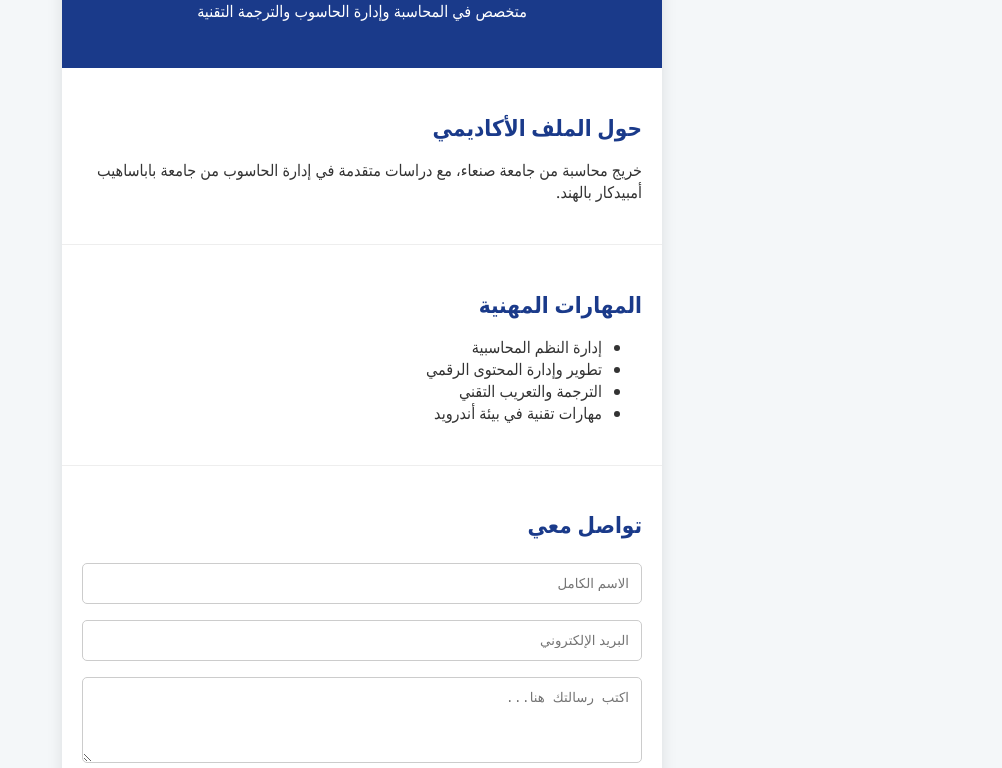
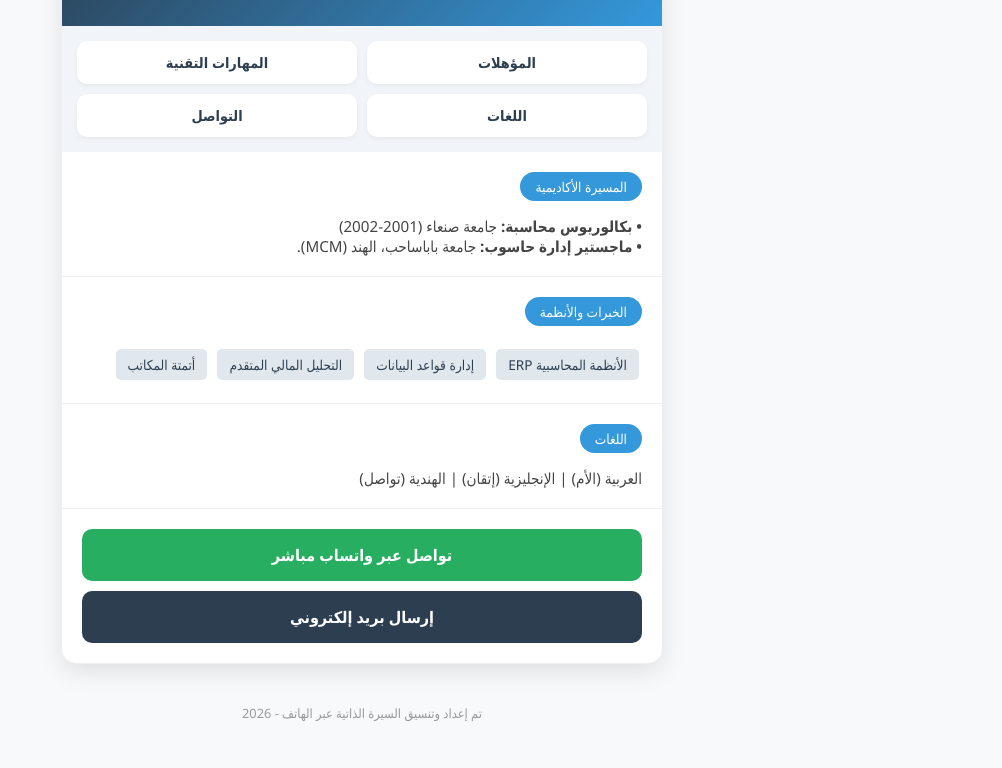
Before and after one commit to dalmaafri-sketch/My-cv, a plain HTML site: page index.html in a window 1280 px wide. Shown: the part 132-900 px from the top of the page, without its empty margins (278-1280 px from the left). Drawn offline with Linux system fonts and the light colour scheme.

Commit message:
Update index.html

```diff
--- a/index.html
+++ b/index.html
@@ -1,102 +1,147 @@
-DOCTYPE html>.<!DOCTYPE html>
+<!DOCTYPE html>
 <html lang="ar" dir="rtl">
 <head>
     <meta charset="UTF-8">
     <meta name="viewport" content="width=device-width, initial-scale=1.0">
-    <title>الملف الشخصي | فهد المعافري</title>
+    <meta name="description" content="السيرة الذاتية المهنية للأستاذ فهد المعافري - محاسب تقني">
+    <title>فهد محمد سعيد المعافري | CV</title>
     <style>
+        :root {
+            --primary-dark: #2c3e50;
+            --info-blue: #3498db;
+            --success-green: #27ae60;
+            --bg-light: #f8f9fa;
+        }
         body {
             font-family: 'Segoe UI', Tahoma, Geneva, Verdana, sans-serif;
-            background-color: #f4f7f9;
+            background-color: var(--bg-light);
             margin: 0;
-            padding: 0;
+            padding: 10px;
             color: #333;
         }
-        .container {
+        .main-card {
             max-width: 600px;
-            margin: auto;
+            margin: 20px auto;
             background: #fff;
-            min-height: 100vh;
-            box-shadow: 0 0 15px rgba(0,0,0,0.1);
+            border-radius: 15px;
+            overflow: hidden;
+            box-shadow: 0 8px 25px rgba(0,0,0,0.1);
+            border: 1px solid #eee;
         }
-        header {
-            background-color: #1a3a8a;
+        .header {
+            background: linear-gradient(135deg, var(--primary-dark), var(--info-blue));
             color: white;
             padding: 30px 20px;
             text-align: center;
         }
-        section {
-            padding: 25px 20px;
-            border-bottom: 1px solid #eee;
+        .header h1 { margin: 0; font-size: 1.6em; letter-spacing: 1px; }
+        .header p { margin: 10px 0 0; opacity: 0.9; font-weight: 300; }
+
+        .nav-grid {
+            display: grid;
+            grid-template-columns: repeat(2, 1fr);
+            gap: 10px;
+            padding: 15px;
+            background: #f1f4f8;
         }
-        h1, h2 { margin-bottom: 15px; }
-        h2 { color: #1a3a8a; font-size: 1.4em; }
+        .nav-item {
+            background: white;
+            padding: 12px;
+            text-align: center;
+            border-radius: 10px;
+            text-decoration: none;
+            color: var(--primary-dark);
+            font-weight: bold;
+            font-size: 0.9em;
+            box-shadow: 0 2px 5px rgba(0,0,0,0.05);
+            transition: 0.2s;
+        }
+        .nav-item:active { transform: scale(0.95); background: #eef2f7; }
 
-        /* تنسيق نموذج التواصل */
-        input, textarea {
-            width: 100%;
-            padding: 12px;
-            margin: 8px 0;
-            border: 1px solid #ccc;
+        .content-section { padding: 20px; border-bottom: 1px solid #f0f0f0; }
+        .title-tag {
+            background: var(--info-blue);
+            color: white;
+            padding: 5px 15px;
+            border-radius: 20px;
+            font-size: 0.85em;
+            display: inline-block;
+            margin-bottom: 15px;
+        }
+        .info-text { font-size: 0.95em; color: #444; margin: 0; }
+
+        .skill-badge {
+            display: inline-block;
+            background: #e1e8ed;
+            padding: 6px 12px;
             border-radius: 5px;
-            box-sizing: border-box; /* لضمان عدم خروج المدخلات عن الحواف */
+            margin: 3px;
+            font-size: 0.85em;
+            color: var(--primary-dark);
         }
-        button {
-            background-color: #1a3a8a;
+
+        .action-buttons { padding: 20px; display: flex; flex-direction: column; gap: 10px; }
+        .btn {
+            padding: 15px;
+            border-radius: 10px;
+            text-align: center;
+            text-decoration: none;
+            font-weight: bold;
             color: white;
-            padding: 12px 25px;
-            border: none;
-            border-radius: 5px;
-            cursor: pointer;
-            width: 100%;
-            font-size: 16px;
         }
-        footer {
-            text-align: center;
-            padding: 20px;
-            font-size: 14px;
-            color: #777;
-            background: #f9f9f9;
-        }
+        .btn-wa { background-color: var(--success-green); }
+        .btn-mail { background-color: var(--primary-dark); }
+
+        footer { text-align: center; padding: 20px; color: #999; font-size: 0.8em; }
     </style>
 </head>
 <body>
 
-<div class="container">
-    <header>
-        <h1>فهد المعافري</h1>
-        <p>متخصص في المحاسبة وإدارة الحاسوب والترجمة التقنية</p>
-    </header>
+<div class="main-card">
+    <div class="header">
+        <h1>فهد محمد سعيد المعافري</h1>
+        <p>خبير مالي ومحاسبي | اختصاصي إدارة نظم (MCM)</p>
+    </div>
 
-    <section>
-        <h2>حول الملف الأكاديمي</h2>
-        <p>خريج محاسبة من جامعة صنعاء، مع دراسات متقدمة في إدارة الحاسوب من جامعة باباساهيب أمبيدكار بالهند.</p>
-    </section>
+    <div class="nav-grid">
+        <a href="#edu" class="nav-item">المؤهلات</a>
+        <a href="#tech" class="nav-item">المهارات التقنية</a>
+        <a href="#lang" class="nav-item">اللغات</a>
+        <a href="#contact" class="nav-item">التواصل</a>
+    </div>
 
-    <section>
-        <h2>المهارات المهنية</h2>
-        <ul>
-            <li>إدارة النظم المحاسبية</li>
-            <li>تطوير وإدارة المحتوى الرقمي</li>
-            <li>الترجمة والتعريب التقني</li>
-            <li>مهارات تقنية في بيئة أندرويد</li>
-        </ul>
-    </section>
+    <div id="edu" class="content-section">
+        <span class="title-tag">المسيرة الأكاديمية</span>
+        <p class="info-text">
+            <strong>• بكالوريوس محاسبة:</strong> جامعة صنعاء (2001-2002)<br>
+            <strong>• ماجستير إدارة حاسوب:</strong> جامعة باباساحب، الهند (MCM).
+        </p>
+    </div>
 
-    <section>
-        <h2>تواصل معي</h2>
-        <form>
-            <input type="text" placeholder="الاسم الكامل">
-            <input type="email" placeholder="البريد الإلكتروني">
-            <textarea placeholder="اكتب رسالتك هنا..." rows="4"></textarea>
-            <button type="button">إرسال الرسالة</button>
-        </form>
-    </section>
+    <div id="tech" class="content-section">
+        <span class="title-tag">الخبرات والأنظمة</span>
+        <div style="margin-top:5px;">
+            <span class="skill-badge">الأنظمة المحاسبية ERP</span>
+            <span class="skill-badge">إدارة قواعد البيانات</span>
+            <span class="skill-badge">التحليل المالي المتقدم</span>
+            <span class="skill-badge">أتمتة المكاتب</span>
+        </div>
+    </div>
 
-    <footer>
-        حقوق النشر محفوظة &copy; 2026
-    </footer>
+    <div id="lang" class="content-section">
+        <span class="title-tag">اللغات</span>
+        <p class="info-text">العربية (الأم) | الإنجليزية (إتقان) | الهندية (تواصل)</p>
+    </div>
+
+    <div id="contact" class="action-buttons">
+        <a href="https://wa.me/967770000000" class="btn btn-wa" target="_blank">تواصل عبر واتساب مباشر</a>
+        <a href="mailto:your-email@example.com" class="btn btn-mail">إرسال بريد إلكتروني</a>
+    </div>
 </div>
+
+<footer>
+    تم إعداد وتنسيق السيرة الذاتية عبر الهاتف - 2026
+</footer>
 
 </body>
 </html>
```
